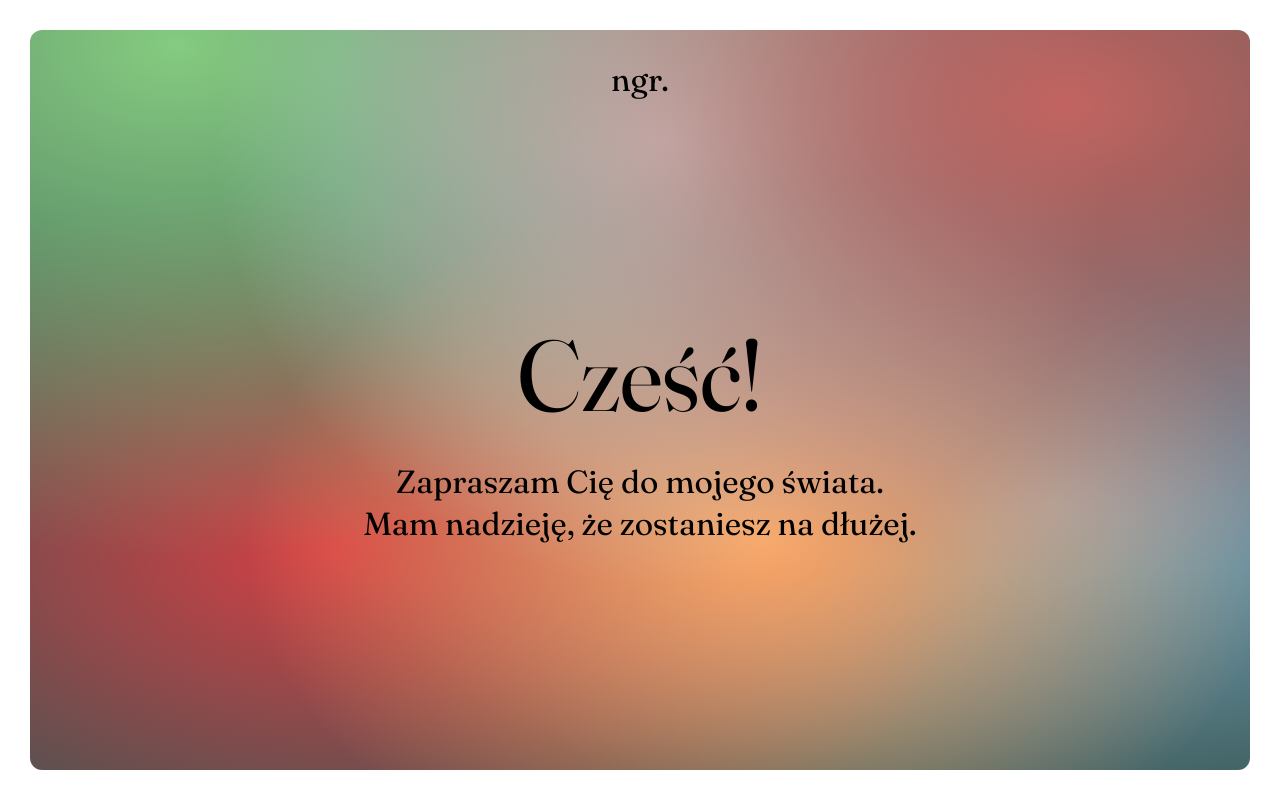
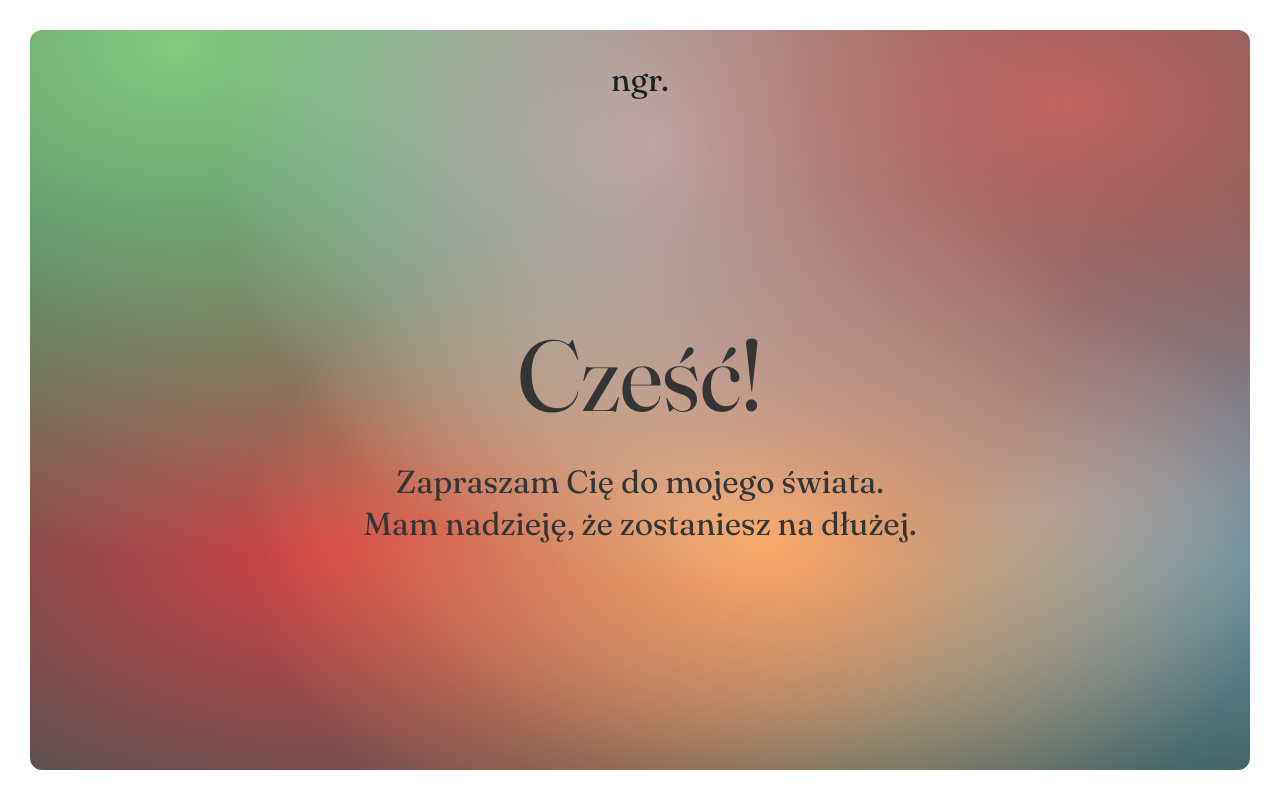
Before and after one commit to natalia-giersa-ratajczyk/ngr.studio.v2, a Next.js app: page / in a window 1280 px wide. Built offline with nearby package versions, Linux system fonts and the light colour scheme.

Commit message:
Fix colors

```diff
--- a/src/app/globals.css
+++ b/src/app/globals.css
@@ -23,9 +23,9 @@
 :root {
   --heading-font: "Fraunces", serif;
 
-  --color-nebula-900: "#172422";
-  --color-blue-100: "#EDF3F7";
-  --color-gray-800: "#353535";
+  --color-nebula-900: #172422;
+  --color-blue-100: #edf3f7;
+  --color-gray-800: #353535;
 }
 
 *,
```
